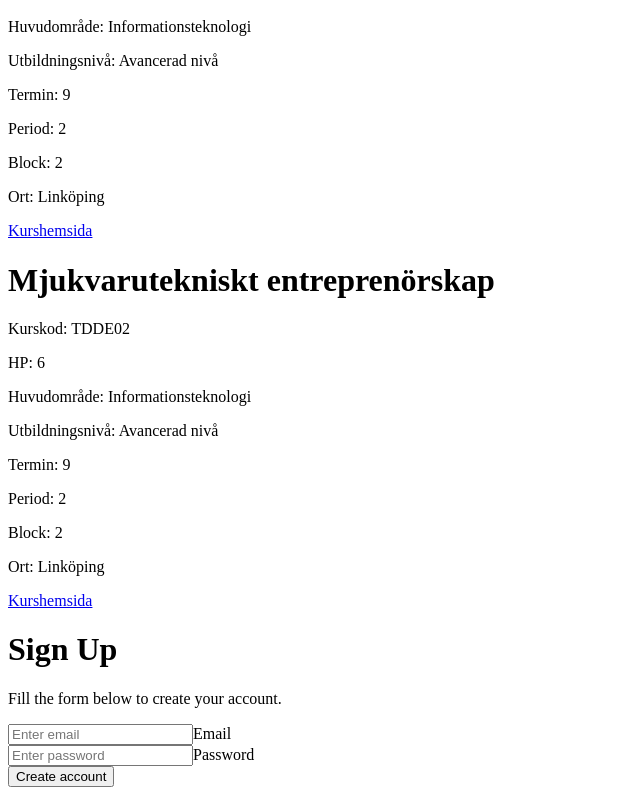
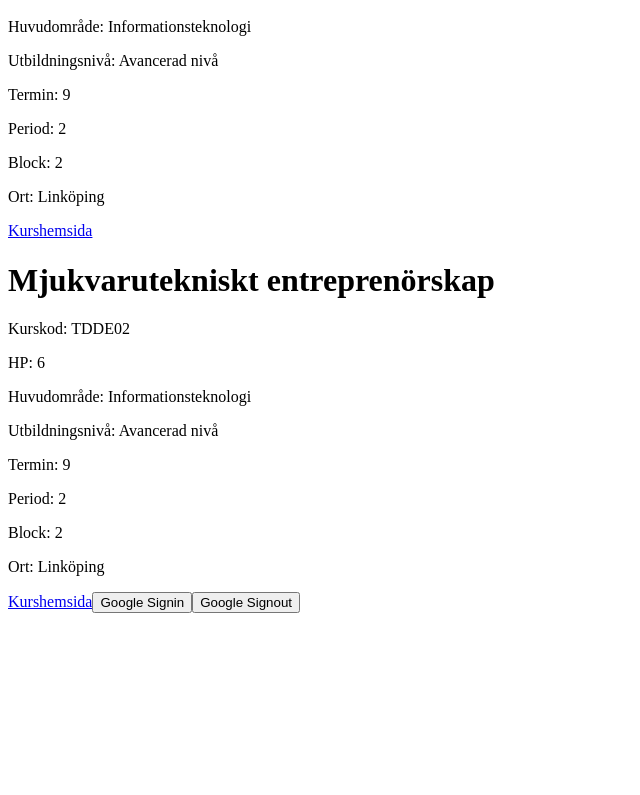
Before and after one commit to jronnefalk/lithe_val, a React (Create React App) app: page / in a window 1280 px wide. Shown: the part 8296-9091 px from the top of the page, without its empty margins (0-640 px from the left). After the commit the page ends 8917 px from the top, so only its background shows below. Built offline with nearby package versions, Linux system fonts and the light colour scheme.

Commit message:
LOGIN
Nya uppdateringar på login.

```diff
--- a/src/App.js
+++ b/src/App.js
@@ -10,7 +10,9 @@ import kurser from "./webscraping/database.json";
 import filterKurser from "./functions/filterKurser";
 
 // Komponenter
-import Signup from "./components/Signup";
+// import googleSignin from "./components/Signup";
+// import googleSignout from "./components/Signup";
+import GoogleAuth from "./components/Signup";
 import Kurs from "./components/Kurs";
 
 function App() {
@@ -29,7 +31,10 @@ function App() {
         <Kurs key={kurs.kurskod} kursdata={kurs} />
       ))}
 
-      <Signup />
+      {/* <googleSignin />
+      <googleSignout/> */}
+      <GoogleAuth/>
+
     </div>
   );
 }
--- a/src/components/signup.js
+++ b/src/components/signup.js
@@ -1,94 +1,49 @@
-import React, { useState } from "react";
-import { Link } from "react-router-dom";
-import { AuthErrorCodes, createUserWithEmailAndPassword, getAuth } from "firebase/auth";
+
+
 import app from "../firebase_setup/firebase.js";
+import {getAuth, GoogleAuthProvider, signInWithPopup} from "firebase/auth";
 
-export default function Signup() {
-  const [input, setInput] = useState({ email: "", password: "" });
-  const [error, setError] = useState(null);
+var provider = new GoogleAuthProvider();
+const auth = getAuth();
 
-// initialised auth instance
-  const auth = getAuth(app);
+function GoogleAuth() {
 
-// handle form submit
-  const handleSubmit = (e) => {
-    e.preventDefault();
-    setError("");
-    let email = input.email.toLowerCase().trim();
-    let password = input.password;
+  function googleSignin() {
+    provider.setCustomParameters({ prompt: 'select_account' });
+      signInWithPopup(auth, provider)
+      .then(function(result){
+        const credential = GoogleAuthProvider.credentialFromResult(result);
+        var token = credential.accessToken;
+        var user = result.user;
 
-    // creating a new user
-    createUserWithEmailAndPassword(auth, email, password)
-      .then((userCredential) => {
-        // Signed up
-        console.log(userCredential.user);
-        // ...
+        console.log(token);
+        console.log(user);
       })
-      .catch((err) => {
-        if (err.code === AuthErrorCodes.WEAK_PASSWORD) {
-        setError("The password is too weak.");
-      } else if (err.code === AuthErrorCodes.EMAIL_EXISTS) {
-        setError("The email address is already in use.");
-      } else {
-        console.log(err.code);
-        alert(err.code);
-      }
+      .catch(function(error) {
+        var errorCode = error.code;
+        var errorMessage = error.message;
+        //const credential = GoogleAuthProvider.credentialFromError(error);
+
+        console.log(errorCode);
+        console.log(errorMessage);
       });
-  };
-
-   const handleChange = (e) => {
-    setInput((prevState) => ({
-      ...prevState,
-      [e.target.name]: e.target.value,
-    }));
-  };
-
+  }
+  function googleSignout() {
+    app.auth()
+      .signOut()
+      .then(function() {
+        console.log('Signout Successful');
+      })
+      .catch(function(error) {
+        console.log('Signout Failed:', error.message);
+      });
+  }
   return (
-    <div className="form-body">
-      <form autoComplete="off" className="form" onSubmit={handleSubmit}>
-        <h1>Sign Up</h1>
-        <p>Fill the form below to create your account.</p>
-        <div className="email-input">
-          <input
-            name="email"
-            placeholder="Enter email"
-            type="text"
-            onChange={handleChange}
-            value={input.email}
-            required
-            autoComplete="true"
-          />
-          <label htmlFor="email" className="label-name">
-            <span className="content-name">Email</span>
-          </label>
-        </div>
-        <div className="password-input">
-          <input
-            name="password"
-            placeholder="Enter password"
-            onChange={handleChange}
-            value={input.password}
-            type="password"
-            required
-            autoComplete="true"
-          />
-          <label htmlFor="password" className="label-name">
-            <span className="content-name">Password</span>
-          </label>
-        </div>
-        <div className="btn">
-          {error ? <p className="login-error">{error}</p> : null}
-          <button title="Sign up" aria-label="Signup" type="submit">
-            Create account
-          </button>
-        </div>
-      </form>
-      {/* <div className="option">
-        <p>
-          Already have an account?
-          <Link to="/login">Sign in</Link>
-        </p>
-      </div> */}
-    </div>
+    <>
+      <button onClick={googleSignin}>Google Signin</button>
+      <button onClick={googleSignout}>Google Signout</button>
+    </>
   );
 }
+
+export default GoogleAuth;
```
